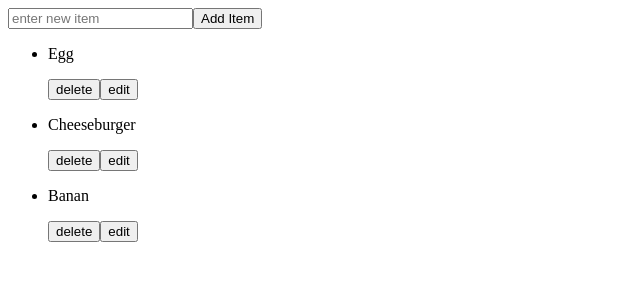
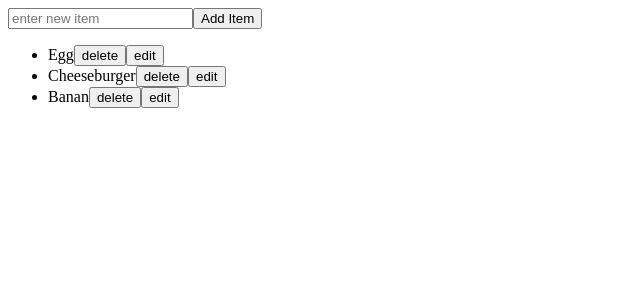
Before and after one commit to spencer-eagleton/useReducer-shopping-list, a React app: page / in a window 1280 px wide. Shown: the top 300 px of the page, without its empty margins (0-640 px from the left). Built offline with nearby package versions, Linux system fonts and the light colour scheme.

Commit message:
delete works on itemcard

```diff
--- a/src/components/ShoppingList/ItemCard.jsx
+++ b/src/components/ShoppingList/ItemCard.jsx
@@ -2,16 +2,16 @@
 
 export default function ItemCard({item, deleteItem, setEditing}) {
 
-        return (
+    return (
 
 
 
-          <>
-          <p>{item.input}</p>
+        <>
+          <span>{item.input}</span>
           <button onClick={() => deleteItem(item.id)}>delete</button>
           <button onClick={() => setEditing(true)}>edit</button>
-          </>
+        </>
 
-        )
+    )
 
 }
--- a/src/components/ShoppingList/ItemForm.jsx
+++ b/src/components/ShoppingList/ItemForm.jsx
@@ -1,9 +1,9 @@
 
-export default function ItemForm({item, setEditing}) {
+export default function ItemForm({item, setEditing, deleteItem}) {
   return (
     <>
-        <input placeholder={item.input}></input>
-        <button>delete</button>
+        <input placeholder={item.input} />
+        <button onClick={() => deleteItem(item.id)}>delete</button>
         <button onClick={() => setEditing(false)}>update</button>
     </>
   )
--- a/src/components/ShoppingList/ShoppingItem.jsx
+++ b/src/components/ShoppingList/ShoppingItem.jsx
@@ -2,17 +2,17 @@ import ItemCard from "./ItemCard"
 import { useState } from "react"
 import ItemForm from "./ItemForm"
 
-export default function ShoppingItem({item, editItem}) {
+export default function ShoppingItem({item, editItem, deleteItem}) {
     const [editing, setEditing] = useState(false)
 if (editing) {
     return (
         <>
-        <ItemForm item={item} setEditing={setEditing} />
+        <ItemForm item={item} setEditing={setEditing} deleteItem={deleteItem} />
         </>
     )
 } else {
     return (
-        <ItemCard item={item} editItem={editItem} setEditing={setEditing} />
+        <ItemCard item={item} editItem={editItem} setEditing={setEditing} deleteItem={deleteItem}/>
     )
   }
 }
```
